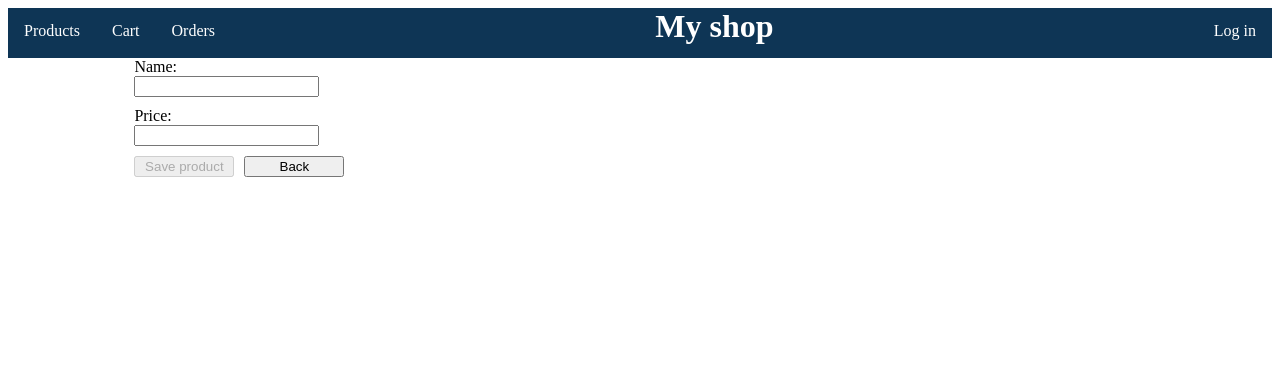
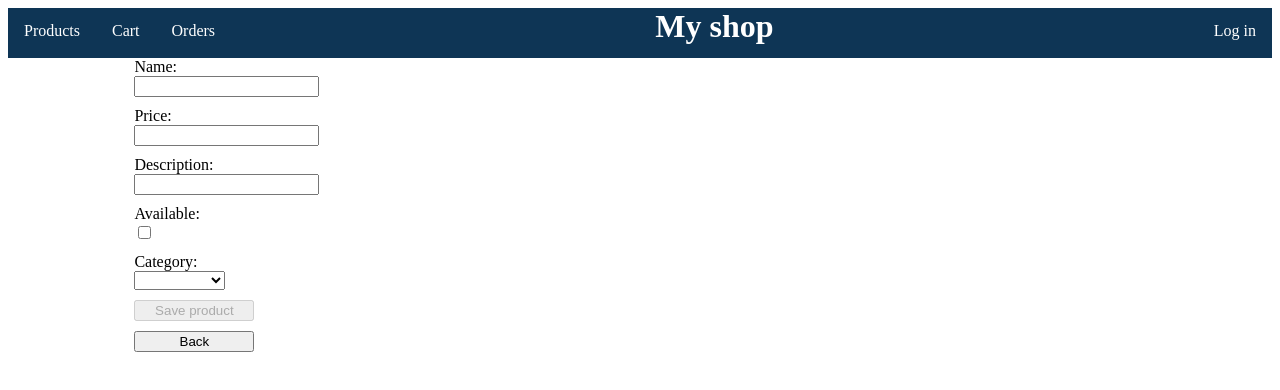
Before and after one commit to Stanislav-Berezovsky/Shop_Angular2-, an Angular app: page /products/add in a window 1280 px wide. Shown: the top 390 px of the page. Built offline with nearby package versions, Linux system fonts and the light colour scheme.

Commit message:
[Task6] fix product form

```diff
--- a/db/db.json
+++ b/db/db.json
@@ -19,8 +19,8 @@
     {
       "id": 3,
       "name": "Trout",
-      "description": "Third description",
-      "price": 3,
+      "description": "Third description 21",
+      "price": 2,
       "category": "Fish",
       "isAvailable": true
     },
@@ -39,6 +39,22 @@
       "price": 2,
       "category": "Tabacco",
       "isAvailable": false
+    },
+    {
+      "description": "Third description 21",
+      "price": 3,
+      "name": "test",
+      "isAvailable": true,
+      "category": "Not defined",
+      "id": 6
+    },
+    {
+      "name": "4444",
+      "price": 1,
+      "description": "Fifth description",
+      "isAvailable": true,
+      "category": "Not defined",
+      "id": 7
     }
   ]
 }
--- a/src/app/product/components/product-form/product-form.component.css
+++ b/src/app/product/components/product-form/product-form.component.css
@@ -1,9 +1,13 @@
 button {
-    width: 100px;
-    margin-right:10px;
+    width: 120px;
+    margin-right: 10px;
 }
 
 div {
     margin-bottom: 10px;
     margin-right: 10px;
 }
+
+.back-button {
+    margin-top: 10px;
+}
--- a/src/app/product/components/product-form/product-form.component.html
+++ b/src/app/product/components/product-form/product-form.component.html
@@ -8,11 +8,37 @@
     <div>
         <label for="product-price">Price:</label>
         <div>
-            <input type="number" min="0" id="product-price" name="product-price" required [(ngModel)]="product.price">
+            <input type="number" min="1" id="product-price" name="product-price" required [(ngModel)]="product.price">
+        </div>
+    </div>
+    <div>
+        <label for="product-description">Description:</label>
+        <div>
+            <input type="text" id="product-description" name="product-description" required [(ngModel)]="product.description">
+        </div>
+    </div>
+    <div>
+        <label for="product-avaliable">Available:</label>
+        <div>
+            <input type="checkbox" id="product-avaliable" name="product-avaliable" [(ngModel)]="product.isAvailable"
+                [ngModelOptions]="{standalone: true}">
+        </div>
+    </div>
+    <div>
+        <label for="product-category">Category:</label>
+        <div>
+            <select required [(ngModel)]="product.category" id="product-avaliable" name="product-avaliable">
+                <option value="Chocolate">Chocolate</option>
+                <option value="Tabacco">Tabacco</option>
+                <option value="Fish">Fish</option>
+                <option value="Not defined">Not defined</option>
+            </select>
         </div>
     </div>
     <button type="submit" form="product-form" [disabled]="form.invalid">
         Save product
     </button>
-    <button (click)="onGoBack()">Back</button>
 </form>
+
+
+<button class="back-button"(click)="onGoBack()">Back</button>
--- a/src/app/product/components/product-form/product-form.component.ts
+++ b/src/app/product/components/product-form/product-form.component.ts
@@ -1,6 +1,5 @@
 import { Component, OnInit, OnDestroy } from '@angular/core';
 import { ActivatedRoute, Router } from '@angular/router';
-import { Location } from '@angular/common';
 
 import { Observable, Subscription } from 'rxjs';
 import { pluck } from 'rxjs/operators';
@@ -8,27 +7,21 @@ import { pluck } from 'rxjs/operators';
 import { CanComponentDeactivate } from '../../../core/guards/interfaces/can-component-deactivate.interface';
 import { DialogService } from '../../../core/services/dialog.service';
 
-import { ProductModel } from '../../models/product.model';
-import { ProductService, ProductObservableService } from '../../services';
+import { ProductModel, Product, ProductCategoryEnum } from '../../models';
+import { ProductObservableService } from '../../services';
 
 @Component({
-    selector: 'app-product-form',
     templateUrl: './product-form.component.html',
     styleUrls: ['./product-form.component.css']
 })
 export class ProductFormComponent implements OnInit, OnDestroy, CanComponentDeactivate {
-    product: ProductModel = {
-        id: null,
-        name: '',
-        price: 0
-    };
+    product: ProductModel = new Product();
 
     private deactivateComponent = false;
+    private productCategoryEnum = ProductCategoryEnum;
     private sub: Subscription;
 
     constructor(
-        private location: Location,
-        private productService: ProductService,
         private productObservableService: ProductObservableService,
         private dialogService: DialogService,
         private router: Router,
@@ -61,7 +54,7 @@ export class ProductFormComponent implements OnInit, OnDestroy, CanComponentDeac
     }
 
     onGoBack() {
-        this.location.back();
+        this.router.navigate(['products']);
     }
 
     canDeactivate(): Observable<boolean> | Promise<boolean> | boolean {
--- a/src/app/product/models/product.model.ts
+++ b/src/app/product/models/product.model.ts
@@ -15,10 +15,8 @@ export class Product implements ProductModel {
         public name = '',
         public price = 0,
         public isAvailable = false,
-        public description?,
-        public category?
+        public category = ProductCategoryEnum.NotDefined,
+        public description = 'description was not defined',
     ) {
-        this.description = description || 'description was not defined';
-        this.category = category || ProductCategoryEnum.NotDefined;
     }
 }
```
